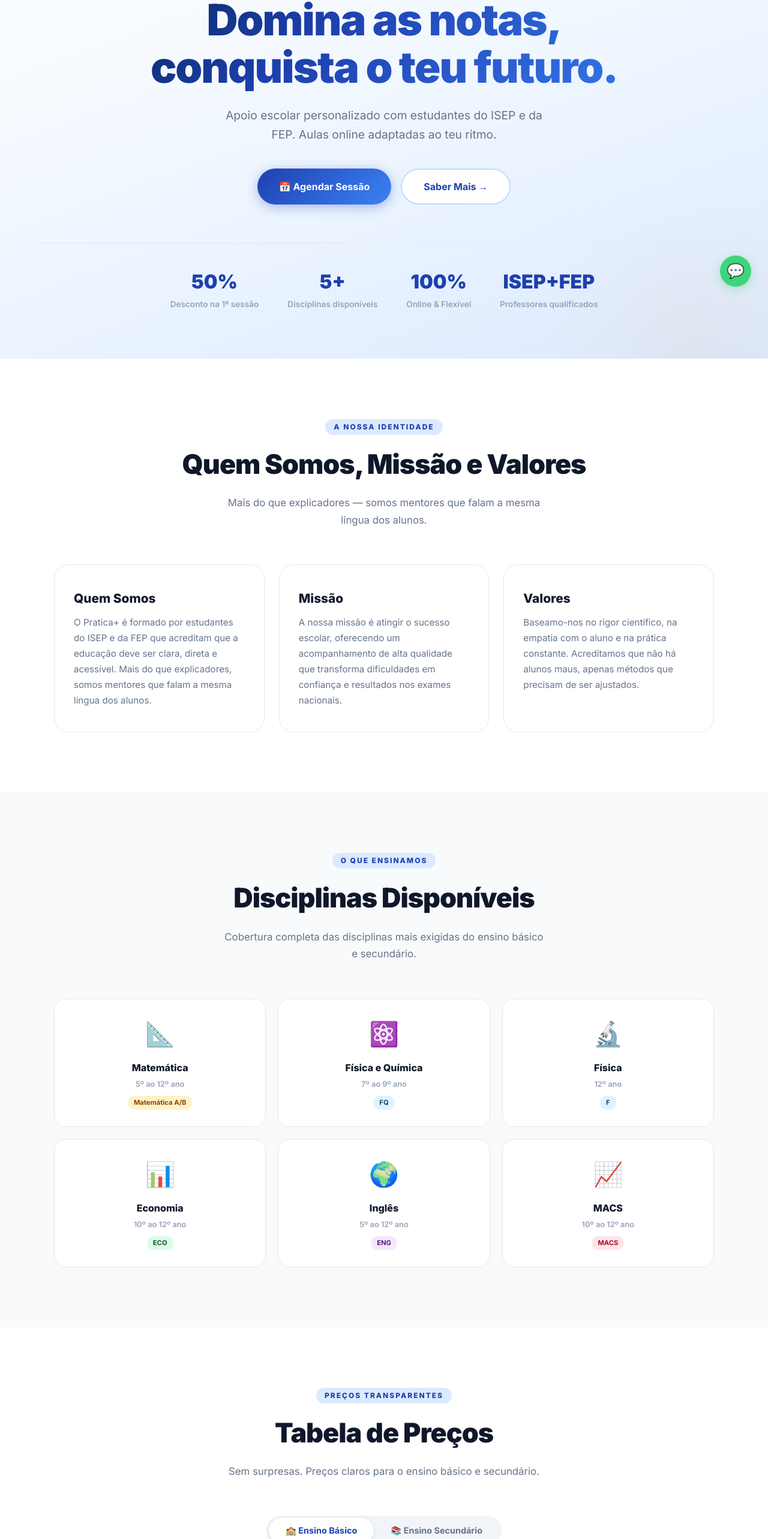
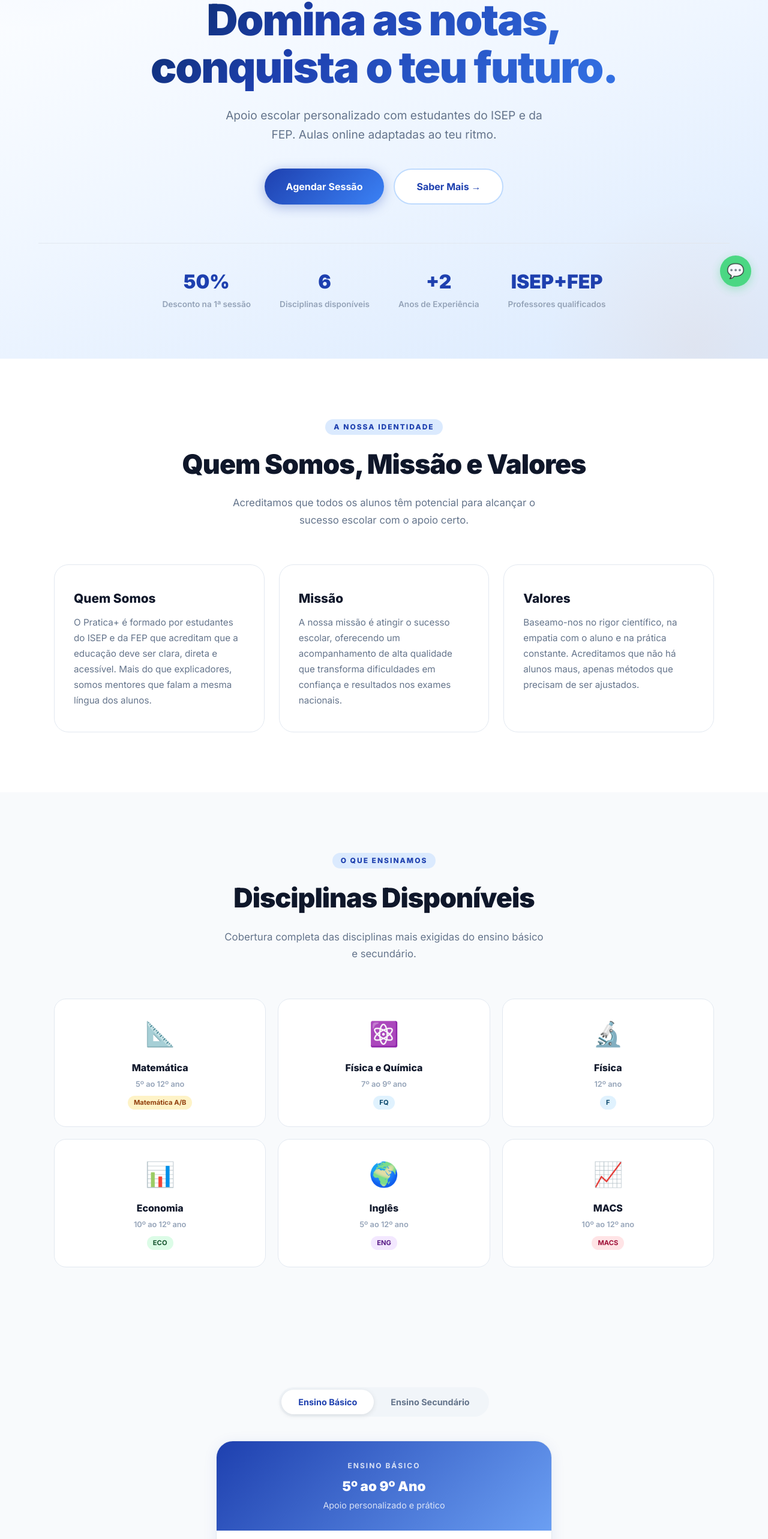
Before and after one commit to Esteves1903/praticamais2, a Next.js app: page / in a window 1280 px wide. Shown: the part 234-2800 px from the top of the page at 60% size. Built offline with nearby package versions, Linux system fonts and the light colour scheme.

Commit message:
melhoramento de texto e cores

```diff
--- a/src/app/globals.css
+++ b/src/app/globals.css
@@ -338,12 +338,12 @@ section { padding: 100px 5%; }
 .preco-card:hover { box-shadow: var(--card-shadow-hover); }
 
 .preco-header {
-  background: linear-gradient(135deg, #1e40af, #3b82f6);
+  background: linear-gradient(135deg, #1e40af, #6b9ff3);
   padding: 32px;
   color: white;
   text-align: center;
 }
-.preco-header.sec { background: linear-gradient(135deg, #15803d, #22c55e); }
+.preco-header.sec { background: linear-gradient(135deg, #081b58, #3b82f6); }
 
 .preco-nivel {
   font-size: 0.75rem;
@@ -398,7 +398,7 @@ section { padding: 100px 5%; }
   box-shadow: 0 4px 16px rgba(30,64,175,0.3);
 }
 .btn-agendar:hover { transform: translateY(-2px); box-shadow: 0 6px 24px rgba(30,64,175,0.4); }
-.btn-agendar.sec { background: linear-gradient(135deg, #15803d, #22c55e); box-shadow: 0 4px 16px rgba(21,128,61,0.3); }
+.btn-agendar.sec { background: linear-gradient(135deg, #081b58, #3b82f6); box-shadow: 0 4px 16px rgba(21,128,61,0.3); }
 .btn-agendar.sec:hover { box-shadow: 0 6px 24px rgba(21,128,61,0.4); }
 
 /* ─── EQUIPA ─── */
--- a/src/app/page.tsx
+++ b/src/app/page.tsx
@@ -14,7 +14,7 @@ export default function Home() {
           <a href="#precos">Preços</a>
           <a href="#equipa">Equipa</a>
           <a href="#faq">FAQ</a>
-          <a href="#" className="btn-nav" onClick={(e) => { e.preventDefault(); }} id="nav-agendar">📅 Agendar</a>
+          <a href="#" className="btn-nav" onClick={(e) => { e.preventDefault(); }} id="nav-agendar">Agendar</a>
         </div>
         <button className="hamburger" id="hamburger" aria-label="Menu">
           <span></span><span></span><span></span>
@@ -28,7 +28,7 @@ export default function Home() {
         <a href="#precos">Preços</a>
         <a href="#equipa">Equipa</a>
         <a href="#faq">FAQ</a>
-        <a href="#" className="btn-nav-mobile" id="mobile-agendar">📅 Agendar Explicação</a>
+        <a href="#" className="btn-nav-mobile" id="mobile-agendar">Agendar Explicação</a>
       </div>
 
       {/* ─── HERO ─── */}
@@ -37,7 +37,7 @@ export default function Home() {
         <h1>Domina as notas,<br />conquista o teu futuro.</h1>
         <p>Apoio escolar personalizado com estudantes do ISEP e da FEP. Aulas online adaptadas ao teu ritmo.</p>
         <div className="hero-ctas">
-          <a href="#" className="btn-primary" id="hero-agendar">📅 Agendar Sessão </a>
+          <a href="#" className="btn-primary" id="hero-agendar">Agendar Sessão </a>
           <a href="#sobre" className="btn-secondary">Saber Mais →</a>
         </div>
         <div className="hero-stats">
@@ -46,12 +46,12 @@ export default function Home() {
             <span className="stat-label">Desconto na 1ª sessão</span>
           </div>
           <div className="stat">
-            <span className="stat-number">5+</span>
+            <span className="stat-number">6</span>
             <span className="stat-label">Disciplinas disponíveis</span>
           </div>
           <div className="stat">
-            <span className="stat-number">100%</span>
-            <span className="stat-label">Online & Flexível</span>
+            <span className="stat-number">+2</span>
+            <span className="stat-label">Anos de Experiência</span>
           </div>
           <div className="stat">
             <span className="stat-number">ISEP+FEP</span>
@@ -65,7 +65,7 @@ export default function Home() {
         <div className="section-header">
           <span className="section-label">A Nossa Identidade</span>
           <h2 className="section-title">Quem Somos, Missão e Valores</h2>
-          <p className="section-sub">Mais do que explicadores — somos mentores que falam a mesma língua dos alunos.</p>
+          <p className="section-sub">Acreditamos que todos os alunos têm potencial para alcançar o sucesso escolar com o apoio certo.</p>
         </div>
         <div className="sobre-grid">
           <div className="sobre-card fade-in">
@@ -135,17 +135,13 @@ export default function Home() {
       </section>
 
       {/* ─── PREÇOS ─── */}
-      <section id="precos" style={{ background: "white" }}>
-        <div className="section-header">
-          <span className="section-label">Preços Transparentes</span>
-          <h2 className="section-title">Tabela de Preços</h2>
-          <p className="section-sub">Sem surpresas. Preços claros para o ensino básico e secundário.</p>
-        </div>
+
 
         {/* Toggle */}
+      <section>
         <div className="nivel-toggle" style={{ marginBottom: "40px", display: "flex", justifyContent: "center" }}>
-          <button className="nivel-btn active" id="btn-basico">🏫 Ensino Básico</button>
-          <button className="nivel-btn" id="btn-secundario">📚 Ensino Secundário</button>
+          <button className="nivel-btn active" id="btn-basico">Ensino Básico</button>
+          <button className="nivel-btn" id="btn-secundario">Ensino Secundário</button>
         </div>
 
         {/* Básico */}
@@ -159,26 +155,26 @@ export default function Home() {
             <table className="preco-table">
               <tbody>
                 <tr>
-                  <td><span className="preco-tipo"><span className="preco-tipo-icon">🎁</span> Sessão Experimental <span className="badge-promo">50% OFF</span></span></td>
+                  <td><span className="preco-tipo"> Sessão Experimental <span className="badge-promo">50% OFF</span></span></td>
                   <td className="preco-valor"><span className="preco-original">10€</span><span className="preco-promo">5€</span></td>
                 </tr>
                 <tr>
-                  <td><span className="preco-tipo"><span className="preco-tipo-icon">👤</span> Hora Individual</span></td>
+                  <td><span className="preco-tipo"> Hora Individual</span></td>
                   <td className="preco-valor">10€/h</td>
                 </tr>
                 <tr>
-                  <td><span className="preco-tipo"><span className="preco-tipo-icon">👥</span> Grupo (2 pessoas)</span></td>
+                  <td><span className="preco-tipo"> Grupo (2 pessoas)</span></td>
                   <td className="preco-valor">15€/h</td>
                 </tr>
                 <tr>
-                  <td><span className="preco-tipo"><span className="preco-tipo-icon">📦</span> Pack Mensal (4 aulas)</span></td>
+                  <td><span className="preco-tipo"> Pack Mensal (4 aulas)</span></td>
                   <td className="preco-valor">45€</td>
                 </tr>
               </tbody>
             </table>
             <div className="preco-cta">
               <button className="btn-agendar" data-nivel="basico" id="agendar-basico">
-                📅 Agendar Agora
+                Agendar Agora
               </button>
             </div>
           </div>
@@ -195,26 +191,26 @@ export default function Home() {
             <table className="preco-table">
               <tbody>
                 <tr>
-                  <td><span className="preco-tipo"><span className="preco-tipo-icon">🎁</span> Sessão Experimental <span className="badge-promo">50% OFF</span></span></td>
+                  <td><span className="preco-tipo"> Sessão Experimental <span className="badge-promo">50% OFF</span></span></td>
                   <td className="preco-valor"><span className="preco-original">15€</span><span className="preco-promo">7.50€</span></td>
                 </tr>
                 <tr>
-                  <td><span className="preco-tipo"><span className="preco-tipo-icon">👤</span> Hora Individual</span></td>
+                  <td><span className="preco-tipo"> Hora Individual</span></td>
                   <td className="preco-valor">15€/h</td>
                 </tr>
                 <tr>
-                  <td><span className="preco-tipo"><span className="preco-tipo-icon">👥</span> Grupo (2 pessoas)</span></td>
+                  <td><span className="preco-tipo"> Grupo (2 pessoas)</span></td>
                   <td className="preco-valor">20€/h</td>
                 </tr>
                 <tr>
-                  <td><span className="preco-tipo"><span className="preco-tipo-icon">📦</span> Pack Mensal (4 aulas)</span></td>
+                  <td><span className="preco-tipo"> Pack Mensal (4 aulas)</span></td>
                   <td className="preco-valor">65€</td>
                 </tr>
               </tbody>
             </table>
             <div className="preco-cta">
               <button className="btn-agendar sec" data-nivel="secundario" id="agendar-secundario">
-                📅 Agendar Agora
+                 Agendar Agora
               </button>
             </div>
           </div>
@@ -249,6 +245,7 @@ export default function Home() {
             <div className="member-role">Engenharia · Explicador</div>
             <div className="member-discs">
               <span className="member-disc">📐 Matemática</span>
+              <span className="member-disc">📈 MACS</span>
               <span className="member-disc">⚛️ Física</span>
               <span className="member-disc">⚛️ FQ</span>
             </div>
@@ -274,6 +271,7 @@ export default function Home() {
             <div className="member-role">Engenharia · Explicador</div>
             <div className="member-discs">
               <span className="member-disc">📐 Matemática</span>
+              <span className="member-disc">📈 MACS</span>
               <span className="member-disc">⚛️ Física</span>
               <span className="member-disc">⚛️ FQ</span>
 
@@ -345,7 +343,7 @@ export default function Home() {
           A tua primeira sessão tem 50% de desconto. Sem compromisso.
         </p>
         <button className="btn-primary" style={{ background: "white", color: "#1e40af", boxShadow: "0 4px 20px rgba(0,0,0,0.2)" }} id="cta-agendar">
-          📅 Agendar Sessão Experimental
+          Agendar Sessão Experimental
         </button>
       </section>
 
@@ -357,8 +355,7 @@ export default function Home() {
             <p className="footer-desc">Apoio escolar personalizado do 5º ao 12º ano no Porto. Estamos aqui para ajudar-te a conquistar os teus objetivos académicos.</p>
             <div className="footer-social">
               <a href="https://wa.me/351919761389" className="social-link" target="_blank" rel="noopener">💬</a>
-              <a href="#" className="social-link">📷</a>
-              <a href="#" className="social-link">💼</a>
+
             </div>
           </div>
           <div className="footer-col">
@@ -394,7 +391,7 @@ export default function Home() {
         <div className="modal" role="dialog" aria-modal="true" aria-labelledby="modal-title">
           <div className="modal-header">
             <div>
-              <div className="modal-title" id="modal-title">📅 Agendar Explicação</div>
+              <div className="modal-title" id="modal-title">Agendar Explicação</div>
               <div className="modal-sub">Escolhe o teu horário — disponível em tempo real</div>
             </div>
             <button className="modal-close" id="modalClose" aria-label="Fechar">✕</button>
--- a/src/app/privacidade/page.tsx
+++ b/src/app/privacidade/page.tsx
@@ -33,7 +33,7 @@ export default function Privacidade() {
           },
           {
             titulo: "7. Segurança",
-            texto: `Os dados são armazenados em servidores seguros (Supabase, com infraestrutura na UE) e o acesso é restrito aos membros da equipa Pratica+. Utilizamos HTTPS em todas as comunicações.`
+            texto: `Os dados são armazenados em servidores seguros e o acesso é restrito aos membros da equipa Pratica+. Utilizamos HTTPS em todas as comunicações.`
           },
           {
             titulo: "8. Cookies",
```
Also changed, not shown: src/app/termos/page.tsx (+5 -8 lines).
